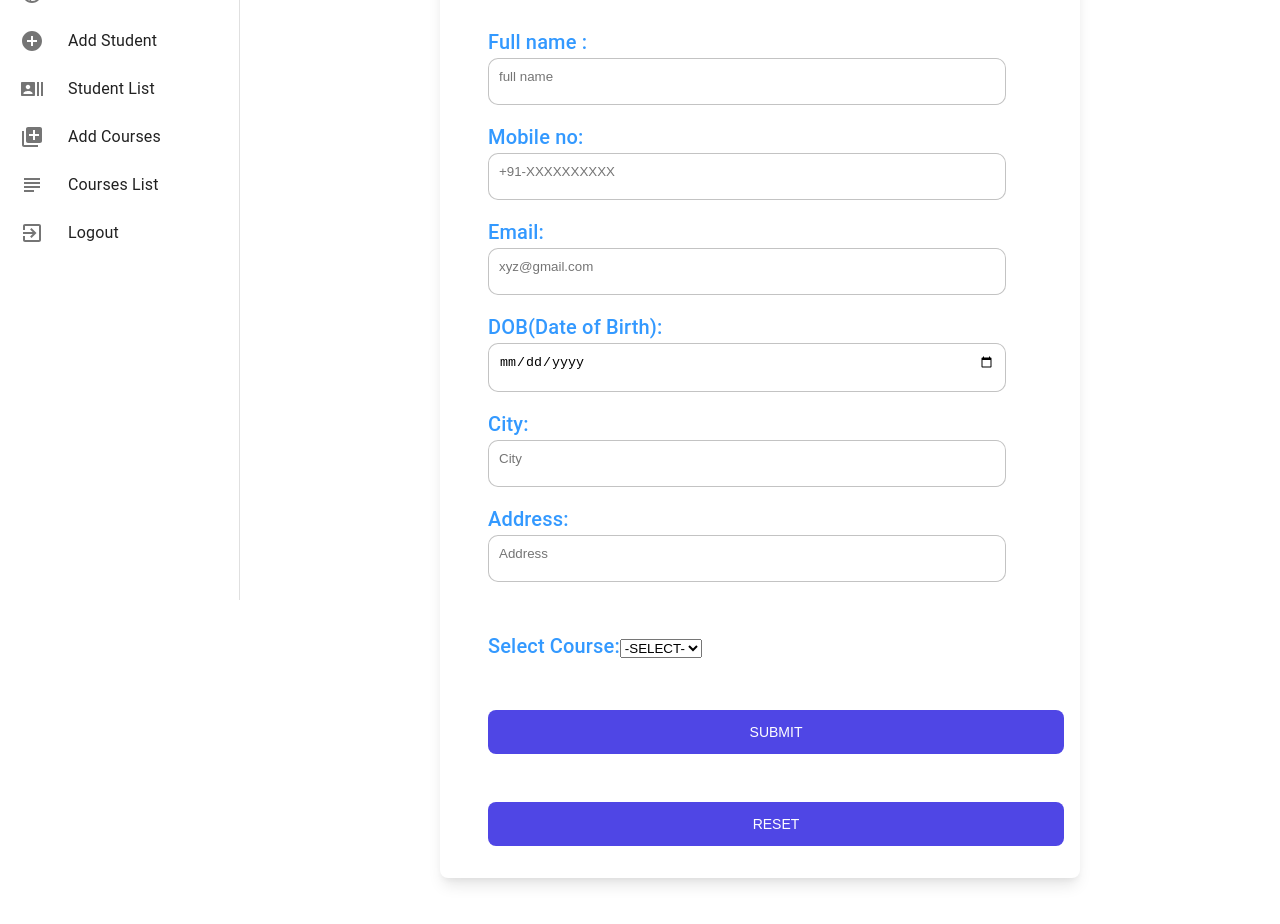
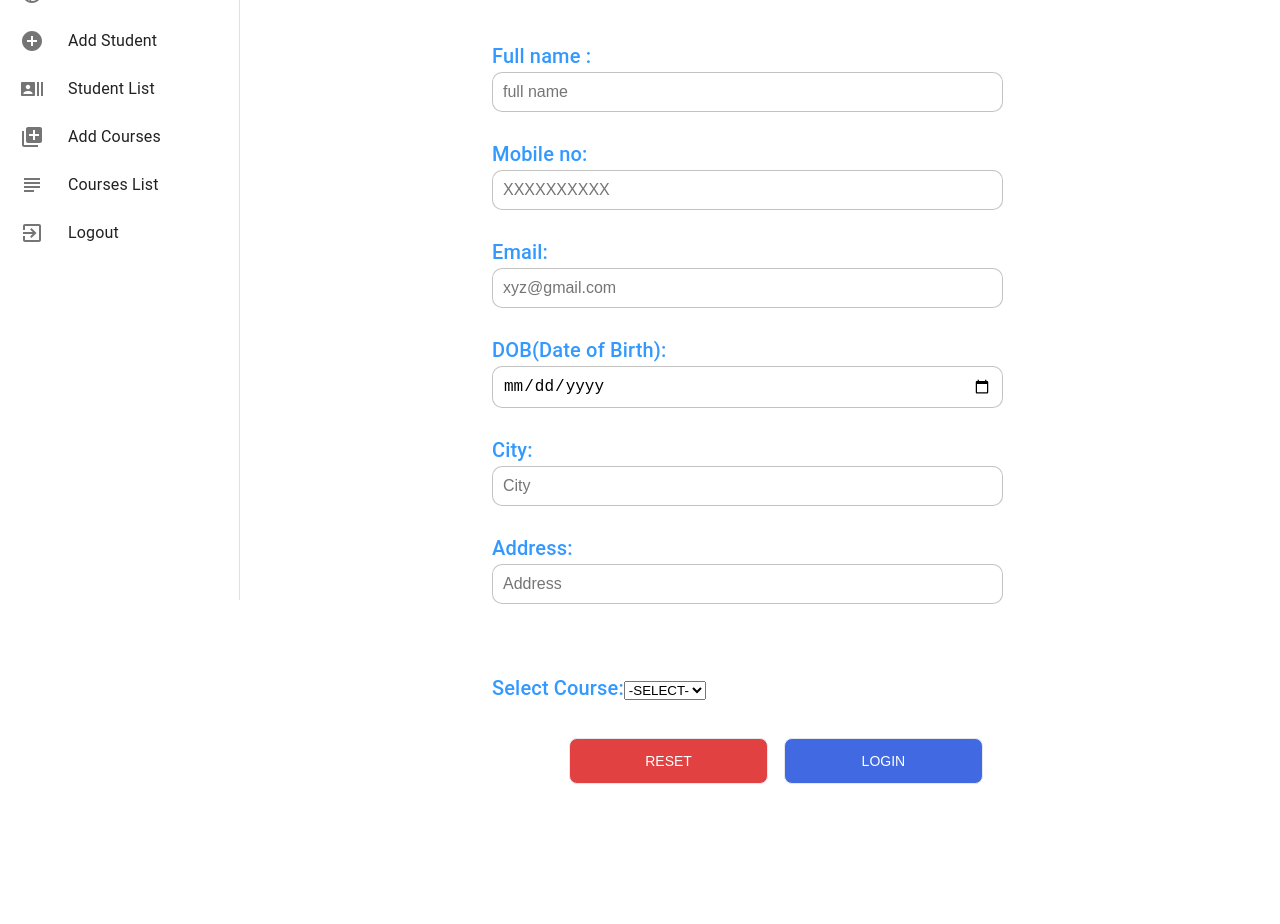
Before and after one commit to shivamshankarpandey100/adminpanel-react-materialUI, a React (Create React App) app: page /AddStudent in a window 1280 px wide. Shown: the part 200-1124 px from the top of the page. After the commit the page ends 1082 px from the top, so only its background shows below. Built offline with nearby package versions, Linux system fonts and the light colour scheme; sample sign-in values are in the browser's storage.

Commit message:
Course and student forum along with validation done

```diff
--- a/src/Page/AddCourses.jsx
+++ b/src/Page/AddCourses.jsx
@@ -2,15 +2,118 @@ import React from 'react'
 import SideBar from '../Component/SideBar'
 import Box from '@mui/material/Box';
 import Typography from '@mui/material/Typography';
+import { useForm } from 'react-hook-form';
 
 
 export default function AddCourses() {
+  const {
+    register,
+    handleSubmit,
+    formState: { errors },
+  } = useForm();
+  console.log(errors);
   return (
     <Box sx={{display:'flex'}}>
       <SideBar />
       <Box component="main" sx={{ flexGrow: 1, p: 3 ,marginTop:"55px"}}>
             <Typography variant="h5">
-             Add Courses
+            <div className="center">
+            <form
+              className="form"
+              onSubmit={handleSubmit((data) => {
+                console.log(data);
+              })}
+            >
+              <p className="title">Course form </p>
+              {/* <p className="message">Student Registration form </p> */}
+              <div className="flex">
+                <label>
+                  Course name :
+                  <input
+                    placeholder="Course name"
+                    type="text"
+                    className="input"
+                    id="CourseName"
+                    {...register("CourseName", {
+                      required:
+                        "Course Name is required",
+                    })}
+                  />
+                </label>
+                {errors.CourseName && (
+                  <p className="text-red-400">{errors.CourseName.message}</p>
+                )}
+                {/* <label>
+                 <input required="" placeholder="" type="text" className="input" />
+                   <span>Lastname</span>
+                         </label> */}
+              </div>
+              <div>
+                <label>
+                   CourseId:
+                  <input
+                    placeholder="CourseId"
+                    type="number"
+                    className="input"
+                    id="CourseId"
+                    minLength={5}
+                    maxLength={10}
+                    {...register("CourseId", {
+                      required: "CourseId  is required",
+                      pattern: {
+                        pattern: /^[0-9]{10}$/,
+                        message: "CourseId cannot exceed ten characters",
+                      },
+                    })}
+                  />
+                  {/* <span></span> */}
+                </label>
+                {errors.CourseId && (
+                  <p className="text-red-400">{errors.CourseId.message}</p>
+                )}
+                {errors.CourseId &&
+                  errors.CourseId.type === "max" && (
+                    <span role="text-red-400">
+                      Phone Number must contian 10 characters
+                    </span>
+                  )}
+              </div>
+
+
+
+              <div>
+                <label>
+                  Course Description:
+                  <textarea
+                    id="CourseDescription"
+                    placeholder="Short description about course"
+                    type="textarea"
+                    className="input"
+                    rows={4}
+                    cols={50}
+                    maxLength={50}
+                    {...register("CourseDescription", {
+                      required: "Course Description is required",
+                    })}
+                  />
+                  {/* <span></span> */}
+                </label>
+                {errors.CourseDescription && (
+                  <p className="text-red-400">{errors.CourseDescription.message}</p>
+                )}
+              </div>
+
+              <div className="button-container">
+                <button type="reset" className="reset" value="Reset">
+                  Reset
+                </button>
+
+                <button type="submit" className="submit-2 " value="Submit">
+                  Login
+                </button>
+              </div>
+            </form>
+          </div>
             </Typography>
 
           </Box>
--- a/src/Page/AddStudent.jsx
+++ b/src/Page/AddStudent.jsx
@@ -3,28 +3,53 @@ import SideBar from "../Component/SideBar";
 import Box from "@mui/material/Box";
 import Typography from "@mui/material/Typography";
 import "./css/StudentForm.css";
+import { useForm } from "react-hook-form";
 
 export default function AddStudent() {
+  const {
+    register,
+    handleSubmit,
+    formState: { errors },
+  } = useForm();
+  console.log(errors);
   return (
     <Box sx={{ display: "flex" }}>
       <SideBar />
       <Box component="main" sx={{ flexGrow: 1, p: 3, marginTop: "55px" }}>
         <Typography variant="h6">
           <div className="center">
-            <form className="form">
-
+            <form
+              className="form"
+              onSubmit={handleSubmit((data) => {
+                console.log(data);
+              })}
+            >
               <p className="title">Student form </p>
               {/* <p className="message">Student Registration form </p> */}
               <div className="flex">
                 <label>
                   Full name :
                   <input
-                    required=""
                     placeholder="full name"
                     type="text"
                     className="input"
+                    id="StudentName"
+                    minLength={30}
+                    {...register("StudentName", {
+                      required:
+                        "-Full Name is required \n - Cannot exceed 30 characters",
+
+                      pattern: {
+                        value:
+                          /^(?:([a-zA-Z]{2,4}\.){0,1} ?([a-zA-Z]{2,24})) ([a-zA-Z]{1,1}\. ){0,1}([a-zA-Z]{2,24} ){0,2}([A-Za-z']{2,24})((?:, ([a-zA-Z]{2,5}\.?)){0,4}?)$/gim,
+                        message: `Start with capital letter must contain surname/middlename`,
+                      },
+                    })}
                   />
                 </label>
+                {errors.StudentName && (
+                  <p className="text-red-400">{errors.StudentName.message}</p>
+                )}
                 {/* <label>
                  <input required="" placeholder="" type="text" className="input" />
                    <span>Lastname</span>
@@ -34,64 +59,108 @@ export default function AddStudent() {
                 <label>
                   Mobile no:
                   <input
-                    required=""
-                    placeholder="+91-XXXXXXXXXX"
-                    type="text"
+                    placeholder="XXXXXXXXXX"
+                    type="tel"
                     className="input"
-                    maxLength={13}
+                    id="MobileNumber"
+                    minLength={10}
+                    {...register("MobileNumber", {
+                      required: "Mobile Number  is required",
+                      pattern: {
+                        pattern: /^[0-9]{10}$/,
+                        message: "Number cannot exceed ten characters",
+                      },
+                    })}
                   />
                   {/* <span></span> */}
                 </label>
+                {errors.MobileNumber && (
+                  <p className="text-red-400">{errors.MobileNumber.message}</p>
+                )}
+                {errors.MobileNumber &&
+                  errors.MobileNumber.type === "minLength" && (
+                    <span role="text-red-400">
+                      Phone Number must contian 10 characters
+                    </span>
+                  )}
               </div>
               <div>
                 <label>
                   Email:
                   <input
-                    required=""
+                    id="Email"
                     placeholder="xyz@gmail.com"
                     type="email"
                     className="input"
+                    {...register("Email", {
+                      required: "Email is required",
+                      pattern: {
+                        value: /\b[\w\.-]+@[\w\.-]+\.\w{2,4}\b/gi,
+                        message: "Email not valid",
+                      },
+                    })}
                   />
                   {/* <span></span> */}
                 </label>
+                {errors.Email && (
+                  <p className="text-red-400">{errors.Email.message}</p>
+                )}
               </div>
               <div>
                 <label>
                   DOB(Date of Birth):
                   <input
-                    required=""
+                    id="DateOfBirth"
                     placeholder="DOB"
                     type="date"
                     className="input"
+                    {...register("DateOfBirth", {
+                      required: "DOB is required",
+                    })}
                   />
                   {/* <span></span> */}
                 </label>
+                {errors.DateOfBirth && (
+                  <p className="text-red-400">{errors.DateOfBirth.message}</p>
+                )}
               </div>
               <div>
                 <label>
                   City:
                   <input
-                    required=""
                     placeholder="City"
                     type="text"
                     className="input"
-                    maxLength={15}
+                    id="City"
+                    {...register("City", {
+                      required: "City is required",
+                    })}
                   />
                   {/* <span></span> */}
                 </label>
+                {errors.City && (
+                  <p className="text-red-400">{errors.City.message}</p>
+                )}
               </div>
               <div>
                 <label>
                   Address:
                   <input
-                    required=""
+                    id="Address"
                     placeholder="Address"
                     type="text"
                     className="input"
-                    maxLength={80}
+                     maxLength={40}
+                    {...register("Address", {
+
+                      required: "Address is required",
+                    })}
                   />
                   {/* <span></span> */}
                 </label>
+                {errors.Address && (
+                  <p className="text-red-400">{errors.Address.message}</p>
+                )}
               </div>
               <br />
               <div>
@@ -112,20 +181,18 @@ export default function AddStudent() {
                   </select>
                 </label>
               </div>
-              <br />
-              <div>
-                <input type="button" className="submit" value={"submit"} />
+
+              <div className="button-container">
+                <button type="reset" className="reset" value="Reset">
+                  Reset
+                </button>
+
+                <button type="submit" className="submit-2 " value="Submit">
+                  Login
+                </button>
               </div>
-              <br />
-              <div>
-                <input type="button" className="submit" value={"reset"} />
-              </div>
-
             </form>
-
-            </div>
-
-
+          </div>
         </Typography>
       </Box>
     </Box>
--- a/src/Page/css/StudentForm.css
+++ b/src/Page/css/StudentForm.css
@@ -69,8 +69,9 @@
 
   .form label .input {
     width: 90%;
-    padding: 10px 10px 20px 10px;
+    padding: 10px;
     outline: 0;
+    font-size: 1rem;
     border: 1px solid rgba(105, 105, 105, 0.397);
     border-radius: 10px;
     display: block;
@@ -87,7 +88,7 @@
   }
 
   .form label .input:placeholder-shown + span {
-    top: 15px;
+    top: 1rem;
     font-size: 0.9em;
   }
 
@@ -101,20 +102,7 @@
     color: green;
   }
 
-  .submit {
-    border: none;
-    outline: none;
-    background-color: royalblue;
-    padding: 10px;
-    border-radius: 10px;
-    color: #fff;
-    font-size: 16px;
-    transform: .3s ease;
-  }
 
-  .submit:hover {
-    background-color: rgb(56, 90, 194);
-  }
 
   .center{
     color:#3399ff;
@@ -147,3 +135,57 @@
     }
 
   }
+  .button-container{
+    display: flex;
+    align-items: center;
+    justify-content: center;
+    gap: 1rem;
+
+  }
+  .submit-2 {
+    display: block;
+    padding-top: 0.75rem;
+    padding-bottom: 0.75rem;
+    padding-left: 1.25rem;
+    padding-right: 1.25rem;
+    background-color:#4169e1;
+    color: #ffffff;
+    font-size: 0.875rem;
+    line-height: 1.25rem;
+    font-weight: 500;
+    width: 35%;
+    border-radius: 0.5rem;
+    text-transform: uppercase;
+    cursor: pointer;
+
+  }
+  .submit-2:hover{
+    background-color: #22356d;
+    color: #ffffff;
+
+  }
+
+  .reset{
+    display: block;
+    padding-top: 0.75rem;
+    padding-bottom: 0.75rem;
+    padding-left: 1.25rem;
+    padding-right: 1.25rem;
+    color: #ffffff;
+    font-size: 0.875rem;
+    line-height: 1.25rem;
+    font-weight: 500;
+    width: 35%;
+    border-radius: 0.5rem;
+    text-transform: uppercase;
+    cursor: pointer;
+    background-color:#e14141;
+  }
+  .reset:hover{
+    background-color:#772d2d;
+  }
+
+  .text-red-400{
+    font-size: 1rem;
+    color: red;
+  }
--- a/src/features/auth/components/Login.jsx
+++ b/src/features/auth/components/Login.jsx
@@ -25,7 +25,7 @@ export default function Login() {
 
         <form
         noValidate
-          className="form"
+          className="form-box"
           onSubmit={handleSubmit((data) => {
             dispatch(
               checkUserAsync({ email: data.email, password: data.password })
@@ -38,7 +38,7 @@ export default function Login() {
             <input
               id="email"
               {...register("email", {
-                required: "email is required",
+                required: "Email is required",
                 pattern: {
                   value: /\b[\w\.-]+@[\w\.-]+\.\w{2,4}\b/gi,
                   message: "Email not valid",
--- a/src/features/auth/components/Signup.jsx
+++ b/src/features/auth/components/Signup.jsx
@@ -21,7 +21,7 @@ export default function Signup() {
       <div className="fluid-container">
         <form
         noValidate
-          className="form"
+          className="form-box"
           onSubmit={handleSubmit((data) => {
             dispatch(
               createUserAsync({
--- a/src/features/auth/components/css/signup.css
+++ b/src/features/auth/components/css/signup.css
@@ -5,7 +5,7 @@
     justify-content: center;
 }
 
-.form {
+.form-box {
     background-color: #fff;
     display: block;
     padding: 1rem;
```
